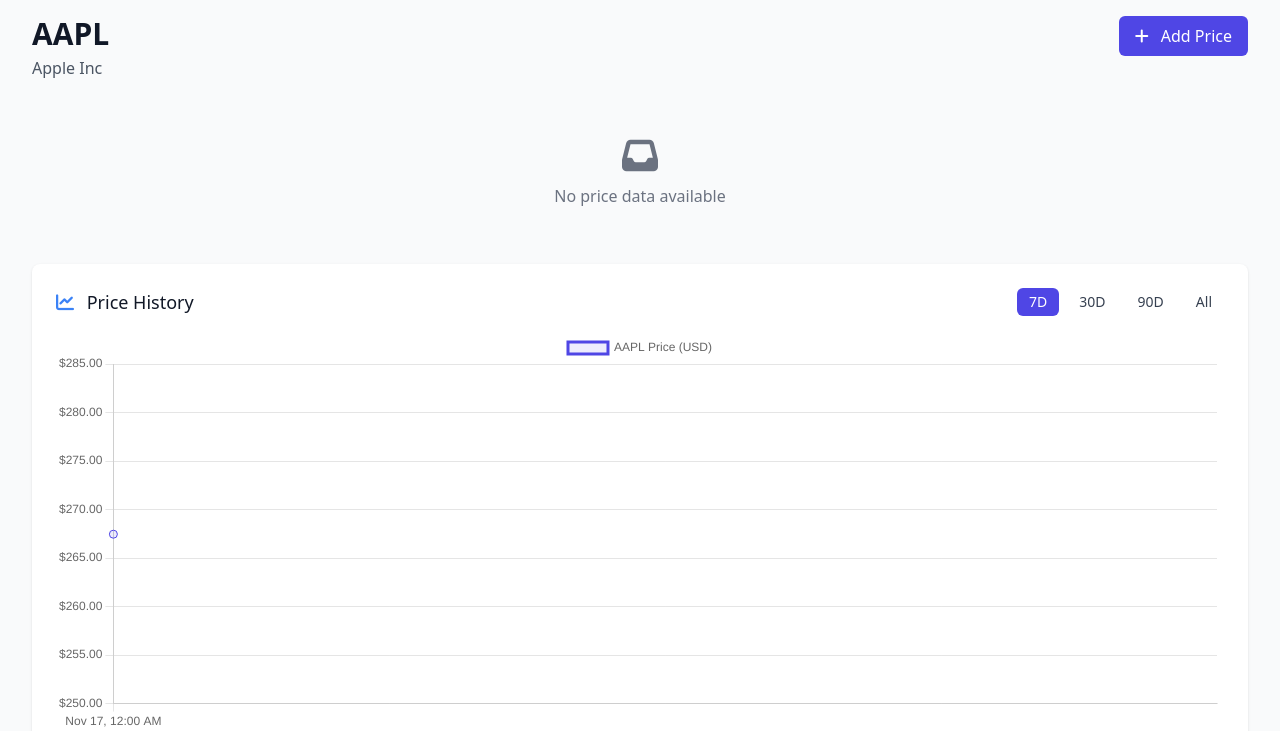
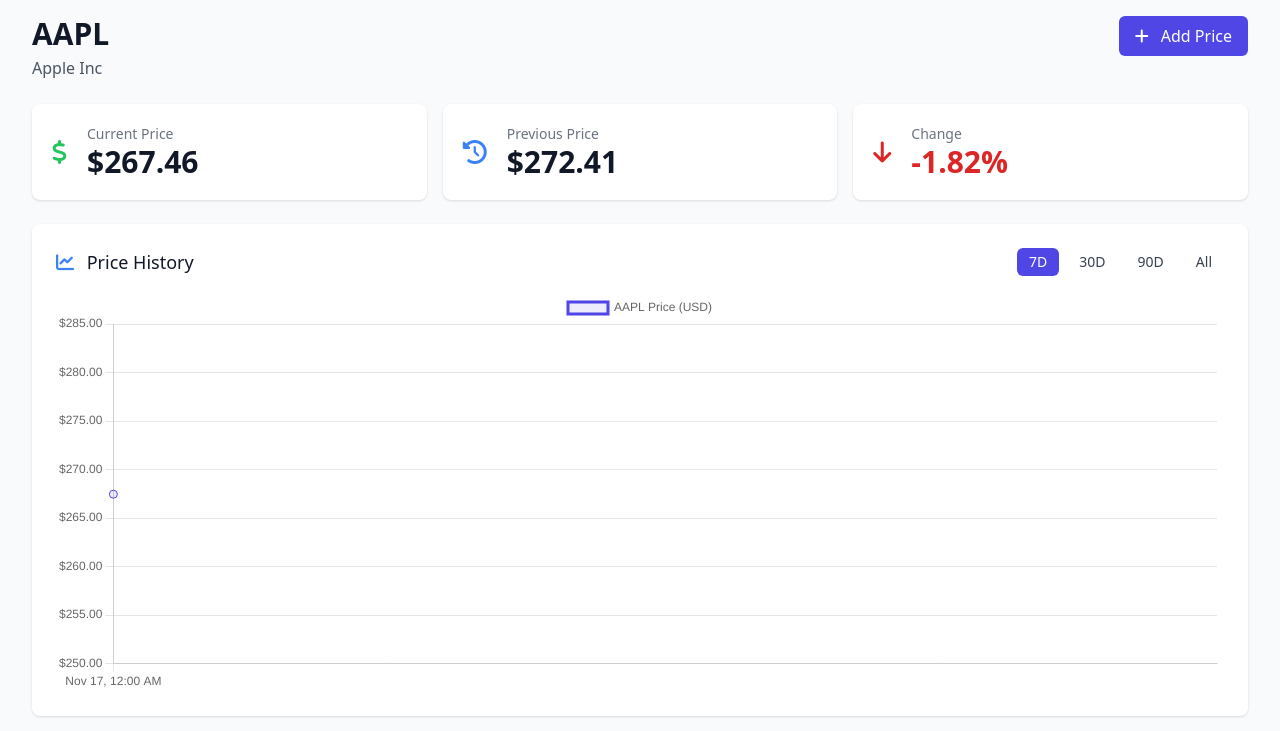
Before and after one commit to Veregorn/stock-price-sms-alert-app, a FastAPI app: page /stocks/AAPL/prices in a window 1280 px wide. Shown: the part 108-839 px from the top of the page. Run offline with FastAPI, Linux system fonts and the light colour scheme; data comes from the database, SQL or seed files in the repository; some libraries are stand-ins or nearby versions.

Commit message:
fix: show latest price stats when price data exists

```diff
--- a/templates/price_history.html
+++ b/templates/price_history.html
@@ -148,7 +148,7 @@
         try {
             const data = await apiRequest(`/stocks/${symbol}/prices/latest`);
 
-            if (!data || !data.current_price) {
+            if (!data || typeof data.close_price !== 'number') {
                 document.getElementById('price-stats').innerHTML = `
                     <div class="col-span-3 text-center py-8 text-gray-500">
                         <i class="fas fa-inbox text-4xl mb-2"></i>
@@ -158,8 +158,21 @@
                 return;
             }
 
-            const changeClass = data.percentage_change >= 0 ? 'text-green-600' : 'text-red-600';
-            const icon = data.percentage_change >= 0 ? 'fa-arrow-up' : 'fa-arrow-down';
+            const hasPreviousPrice = typeof data.previous_close === 'number';
+            const hasChange = typeof data.percentage_change === 'number';
+            const changeValue = hasChange ? data.percentage_change : 0;
+            const changeClass = hasChange
+                ? (changeValue >= 0 ? 'text-green-600' : 'text-red-600')
+                : 'text-gray-500';
+            const icon = hasChange
+                ? (changeValue >= 0 ? 'fa-arrow-up' : 'fa-arrow-down')
+                : 'fa-minus';
+            const previousPriceDisplay = hasPreviousPrice
+                ? formatCurrency(data.previous_close)
+                : 'N/A';
+            const percentageDisplay = hasChange
+                ? formatPercentage(changeValue)
+                : 'N/A';
 
             const statsHtml = `
                 <div class="bg-white overflow-hidden shadow rounded-lg fade-in">
@@ -171,7 +184,7 @@
                             <div class="ml-5 w-0 flex-1">
                                 <dl>
                                     <dt class="text-sm font-medium text-gray-500 truncate">Current Price</dt>
-                                    <dd class="text-3xl font-semibold text-gray-900">${formatCurrency(data.current_price)}</dd>
+                                    <dd class="text-3xl font-semibold text-gray-900">${formatCurrency(data.close_price)}</dd>
                                 </dl>
                             </div>
                         </div>
@@ -187,7 +200,7 @@
                             <div class="ml-5 w-0 flex-1">
                                 <dl>
                                     <dt class="text-sm font-medium text-gray-500 truncate">Previous Price</dt>
-                                    <dd class="text-3xl font-semibold text-gray-900">${formatCurrency(data.previous_price)}</dd>
+                                    <dd class="text-3xl font-semibold text-gray-900">${previousPriceDisplay}</dd>
                                 </dl>
                             </div>
                         </div>
@@ -203,7 +216,7 @@
                             <div class="ml-5 w-0 flex-1">
                                 <dl>
                                     <dt class="text-sm font-medium text-gray-500 truncate">Change</dt>
-                                    <dd class="text-3xl font-semibold ${changeClass}">${formatPercentage(data.percentage_change)}</dd>
+                                    <dd class="text-3xl font-semibold ${changeClass}">${percentageDisplay}</dd>
                                 </dl>
                             </div>
                         </div>
```
